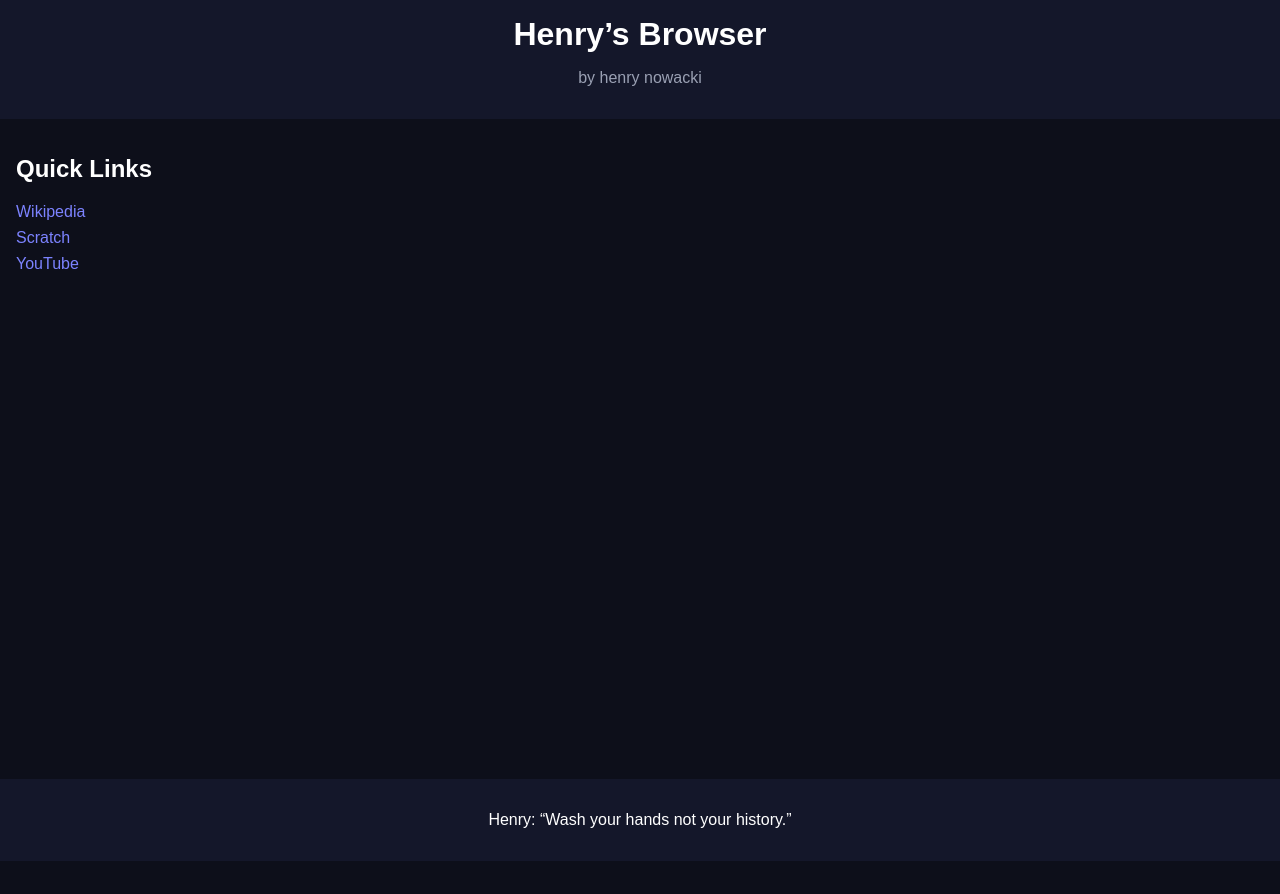
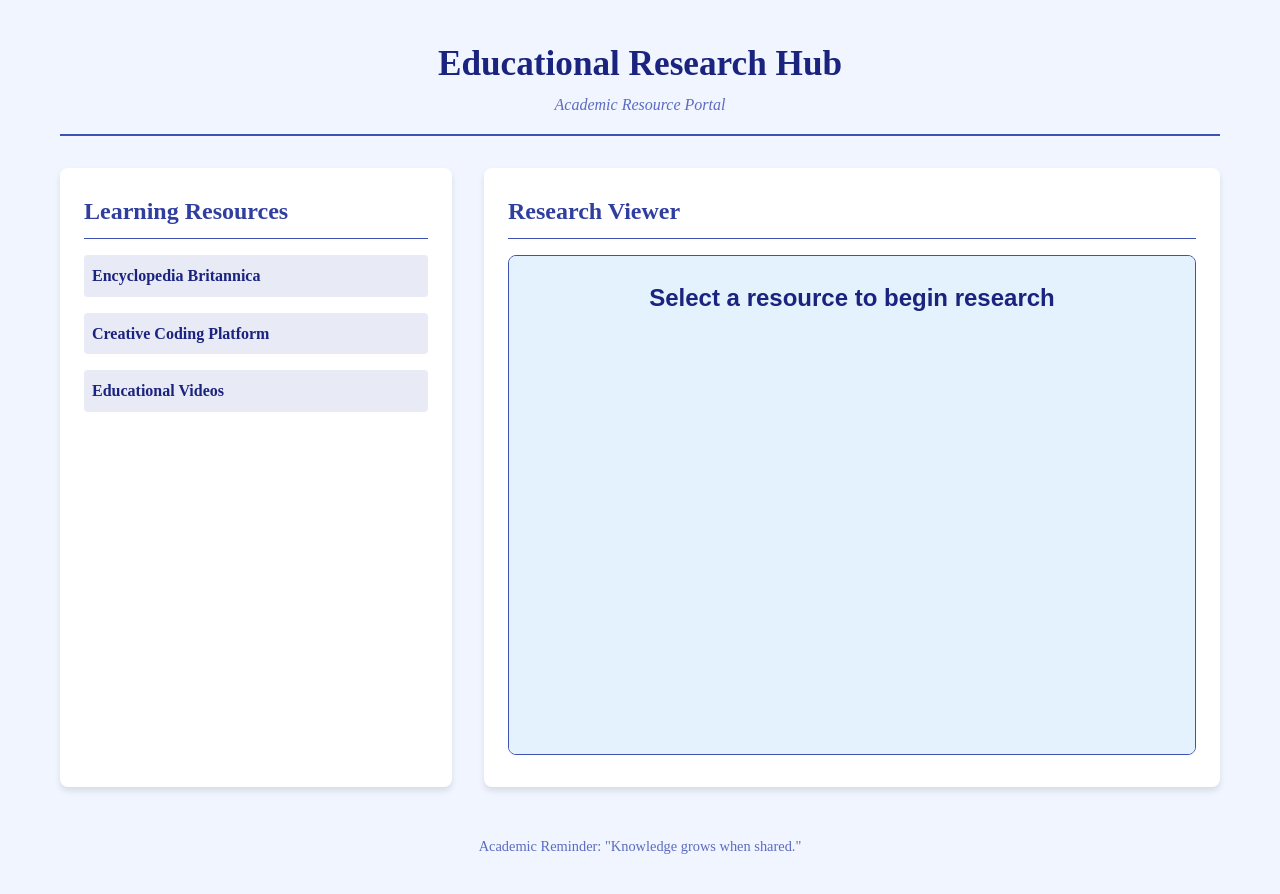
Before and after one commit to YuckESneeze/Henrybrowser.github.io, a plain HTML site: page index.html in a window 1280 px wide. Before the commit the page ends 861 px from the top, so only its background shows below. Drawn offline with Linux system fonts and the light colour scheme.

Commit message:
Update index.html

```diff
--- a/index.html
+++ b/index.html
@@ -3,32 +3,125 @@
 <head>
   <meta charset="utf-8"/>
   <meta name="viewport" content="width=device-width,initial-scale=1"/>
-  <title>Henry’s Browser</title>
-  <link rel="stylesheet" href="style.css"/>
+  <title>Research Hub</title>
+  <style>
+    * {
+      box-sizing: border-box;
+      margin: 0;
+      padding: 0;
+      font-family: 'Times New Roman', serif;
+    }
+    body {
+      background: #f0f5ff;
+      color: #1a237e;
+      line-height: 1.6;
+      padding: 20px;
+      max-width: 1200px;
+      margin: 0 auto;
+    }
+    header {
+      text-align: center;
+      padding: 1rem 0;
+      border-bottom: 2px solid #3f51b5;
+      margin-bottom: 2rem;
+    }
+    h1 {
+      font-size: 2.2rem;
+      color: #1a237e;
+    }
+    .muted {
+      color: #5c6bc0;
+      font-style: italic;
+      font-size: 1rem;
+    }
+    main {
+      display: flex;
+      flex-wrap: wrap;
+      gap: 2rem;
+    }
+    section {
+      flex: 1;
+      min-width: 300px;
+      background: white;
+      padding: 1.5rem;
+      border-radius: 8px;
+      box-shadow: 0 4px 6px rgba(0,0,0,0.1);
+    }
+    h2 {
+      border-bottom: 1px solid #3f51b5;
+      padding-bottom: 0.5rem;
+      margin-bottom: 1rem;
+      color: #303f9f;
+    }
+    ul {
+      list-style-type: none;
+    }
+    li {
+      margin: 1rem 0;
+      padding: 0.5rem;
+      background: #e8eaf6;
+      border-radius: 4px;
+      transition: background 0.3s;
+    }
+    li:hover {
+      background: #c5cae9;
+    }
+    a {
+      text-decoration: none;
+      color: #1a237e;
+      font-weight: bold;
+      display: block;
+    }
+    .display-container {
+      flex: 2;
+      min-width: 400px;
+    }
+    .content-frame {
+      width: 100%;
+      height: 500px;
+      border: 1px solid #3f51b5;
+      border-radius: 8px;
+      background: #e3f2fd;
+    }
+    footer {
+      text-align: center;
+      margin-top: 2rem;
+      padding: 1rem;
+      color: #5c6bc0;
+      font-size: 0.9rem;
+    }
+  </style>
 </head>
 <body>
   <header>
-    <h1>Henry’s Browser</h1>
-    <p class="muted">by henry nowacki</p>
+    <h1>Educational Research Hub</h1>
+    <p class="muted">Academic Resource Portal</p>
   </header>
 
   <main>
     <section>
-      <h2>Quick Links</h2>
+      <h2>Learning Resources</h2>
       <ul>
-        <li><a href="https://www.wikipedia.org" target="viewer">Wikipedia</a></li>
-        <li><a href="https://scratch.mit.edu" target="viewer">Scratch</a></li>
-        <li><a href="https://www.youtube.com" target="viewer">YouTube</a></li>
+        <li><a href="https://www.wikipedia.org" target="contentFrame">Encyclopedia Britannica</a></li>
+        <li><a href="https://scratch.mit.edu" target="contentFrame">Creative Coding Platform</a></li>
+        <li><a href="https://www.youtube.com" target="contentFrame">Educational Videos</a></li>
       </ul>
     </section>
 
-    <section class="viewer">
-      <iframe name="viewer" title="Viewer"></iframe>
+    <section class="display-container">
+      <h2>Research Viewer</h2>
+      <iframe
+        name="contentFrame"
+        class="content-frame"
+        title="Academic Content Display"
+        sandbox="allow-same-origin allow-scripts allow-forms allow-popups"
+        srcdoc="<html><body style='background:#e3f2fd;display:flex;justify-content:center;align-items:center;color:#1a237e;font-family:Arial'><h2>Select a resource to begin research</h2></body></html>">
+      </iframe>
     </section>
   </main>
 
   <footer>
-    <p>Henry: “Wash your hands not your history.”</p>
+    <p>Academic Reminder: "Knowledge grows when shared."</p>
   </footer>
 </body>
 </html>
```
